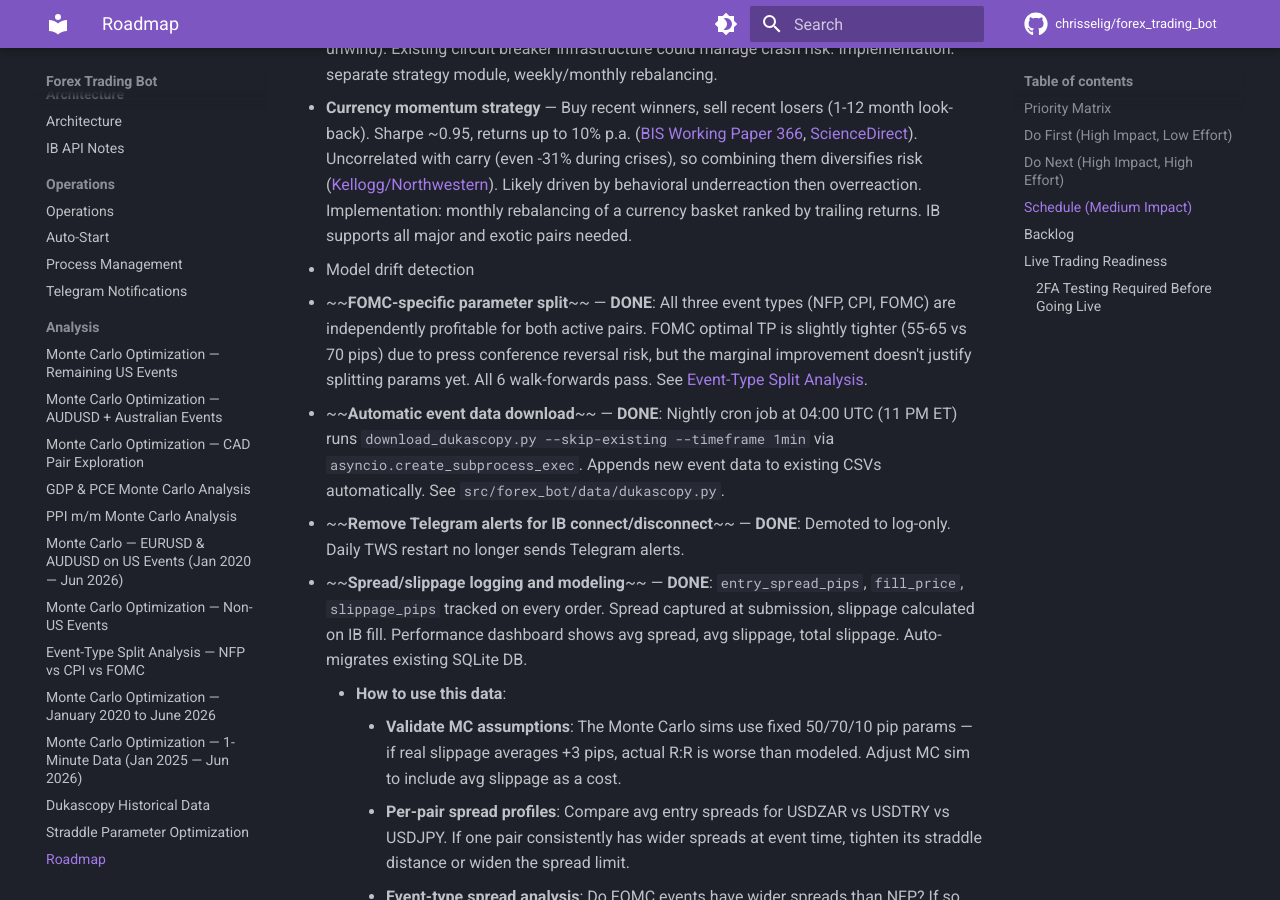
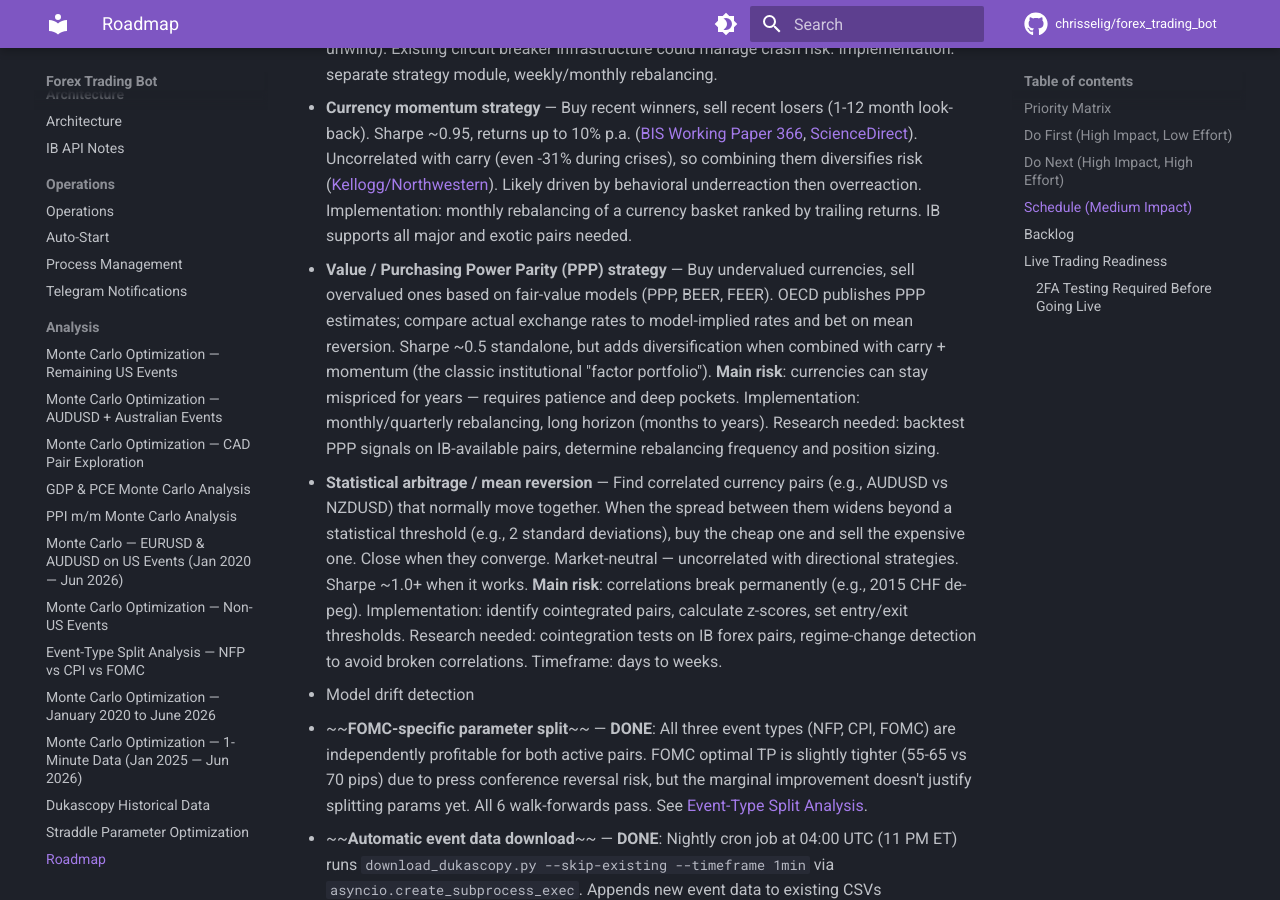
Before and after one commit to chrisselig/forex_trading_bot, an MkDocs documentation site: the page built from docs/research/todo.md, in a window 1280 px wide and 900 px high, scrolled down 3391 px. Built offline with MkDocs 1.6.1 and Material for MkDocs 9.7.7, drawn with Linux system fonts in a browser that asks for light colours; comment, search, counter and statistics services are not loaded.

Commit message:
docs: add value/PPP and stat arb strategies to TODO
Co-Authored-By: Claude Opus 4.6 <noreply@anthropic.com>

```diff
--- a/docs/research/todo.md
+++ b/docs/research/todo.md
@@ -52,6 +52,8 @@
 
 - **Carry trade strategy** — Buy high-yield currencies, sell low-yield. Exploits the forward premium puzzle: high-rate currencies don't depreciate as theory predicts, so you pocket the interest differential. Sharpe ~0.82 over 200+ years of data ([Quantpedia](https://quantpedia.com/fx-carry-value-momentum-strategies-over-their-200-year-history/)). USDZAR and USDTRY are already classic carry pairs. Hold for weeks/months, collect swap interest — IB handles rollover natively. Complements the news straddle (minutes) with an uncorrelated longer-horizon return stream. **Main risk**: periodic violent reversals during crises (2008, 2024 JPY unwind). Existing circuit breaker infrastructure could manage crash risk. Implementation: separate strategy module, weekly/monthly rebalancing.
 - **Currency momentum strategy** — Buy recent winners, sell recent losers (1-12 month look-back). Sharpe ~0.95, returns up to 10% p.a. ([BIS Working Paper 366](https://www.bis.org/publ/work366.pdf), [ScienceDirect](https://www.sciencedirect.com/science/article/abs/pii/S0304405X12001353)). Uncorrelated with carry (even -31% during crises), so combining them diversifies risk ([Kellogg/Northwestern](https://www.kellogg.northwestern.edu/faculty/rebelo/htm/carry.pdf)). Likely driven by behavioral underreaction then overreaction. Implementation: monthly rebalancing of a currency basket ranked by trailing returns. IB supports all major and exotic pairs needed.
+- **Value / Purchasing Power Parity (PPP) strategy** — Buy undervalued currencies, sell overvalued ones based on fair-value models (PPP, BEER, FEER). OECD publishes PPP estimates; compare actual exchange rates to model-implied rates and bet on mean reversion. Sharpe ~0.5 standalone, but adds diversification when combined with carry + momentum (the classic institutional "factor portfolio"). **Main risk**: currencies can stay mispriced for years — requires patience and deep pockets. Implementation: monthly/quarterly rebalancing, long horizon (months to years). Research needed: backtest PPP signals on IB-available pairs, determine rebalancing frequency and position sizing.
+- **Statistical arbitrage / mean reversion** — Find correlated currency pairs (e.g., AUDUSD vs NZDUSD) that normally move together. When the spread between them widens beyond a statistical threshold (e.g., 2 standard deviations), buy the cheap one and sell the expensive one. Close when they converge. Market-neutral — uncorrelated with directional strategies. Sharpe ~1.0+ when it works. **Main risk**: correlations break permanently (e.g., 2015 CHF de-peg). Implementation: identify cointegrated pairs, calculate z-scores, set entry/exit thresholds. Research needed: cointegration tests on IB forex pairs, regime-change detection to avoid broken correlations. Timeframe: days to weeks.
 - Model drift detection
 - ~~**FOMC-specific parameter split**~~ — **DONE**: All three event types (NFP, CPI, FOMC) are independently profitable for both active pairs. FOMC optimal TP is slightly tighter (55-65 vs 70 pips) due to press conference reversal risk, but the marginal improvement doesn't justify splitting params yet. All 6 walk-forwards pass. See [Event-Type Split Analysis](05-event-type-split.md).
 - ~~**Automatic event data download**~~ — **DONE**: Nightly cron job at 04:00 UTC (11 PM ET) runs `download_dukascopy.py --skip-existing --timeframe 1min` via `asyncio.create_subprocess_exec`. Appends new event data to existing CSVs automatically. See `src/forex_bot/data/dukascopy.py`.
```
